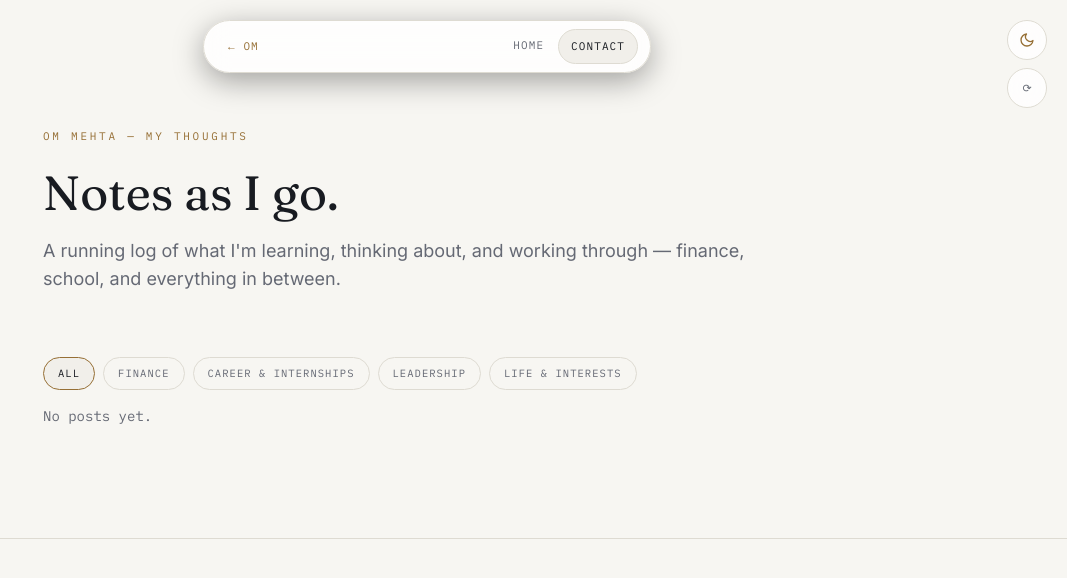
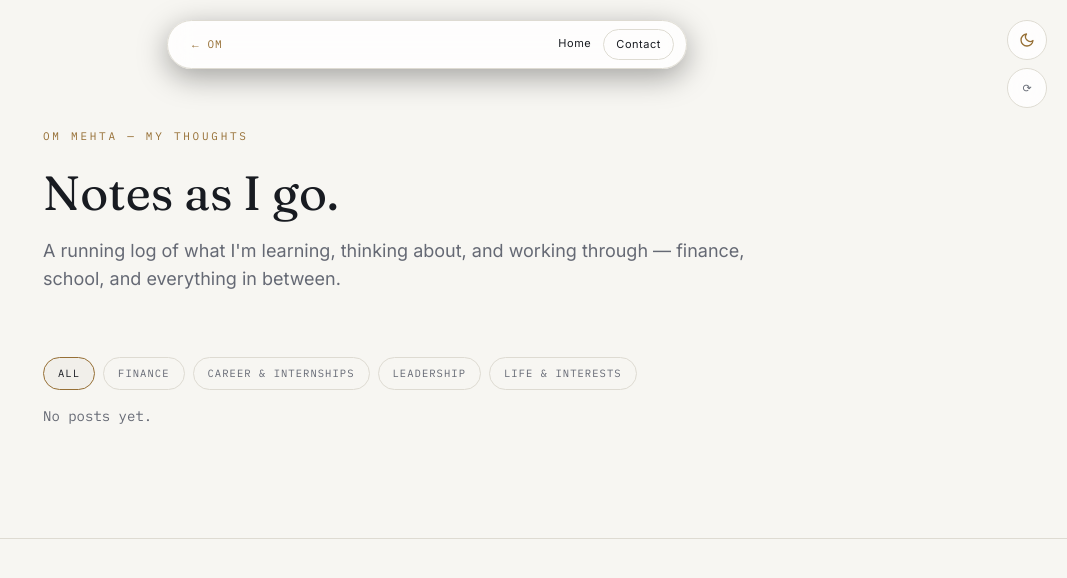
Before and after one commit to omvickmehta-arch/Om-Mehta-E-Portfolio, a website: page thoughts.html in a window 1280 px wide. Shown: the top 578 px of the page, without its empty margins (213-1280 px from the left). Drawn offline with nearby package versions, Linux system fonts and the light colour scheme.

Commit message:
Update thoughts.html

```diff
--- a/thoughts.html
+++ b/thoughts.html
@@ -100,7 +100,40 @@
     .post-body p { margin-bottom: 1.1em; line-height: 1.75; }
     .hidden-view { display: none; }
     .theme-toggle-icon { transition: opacity 0.2s ease, transform 0.3s ease; }
-  #main-nav { overflow: visible; }
+
+    /* Fix for the nav bubble – no wrapping, no clipping */
+    #main-nav {
+      overflow: visible !important;
+      width: 94%;
+      max-width: 520px;
+    }
+    #main-nav > div {
+      flex-wrap: nowrap !important;
+      padding: 0.5rem 0.75rem !important;
+    }
+    #main-nav .nav-inner {
+      display: flex;
+      flex: 1 1 auto;
+      justify-content: flex-end;
+      gap: 0.1rem;
+      font-size: 10px;
+      white-space: nowrap;
+    }
+    @media (min-width: 480px) {
+      #main-nav .nav-inner { font-size: 11px; gap: 0.15rem; }
+    }
+    #main-nav .nav-inner a {
+      padding: 0.4rem 0.6rem;
+      border-radius: 999px;
+      font-size: inherit;
+      letter-spacing: 0.05em;
+    }
+    #main-nav .nav-inner a:last-child {
+      padding-left: 0.75rem;
+      padding-right: 0.75rem;
+      border: 1px solid rgba(var(--color-hairline));
+      background: rgba(var(--color-surface2), 0.5);
+    }
   </style>
 </head>
 
@@ -122,13 +155,13 @@
     </button>
   </div>
 
-  <!-- FLOATING PILL NAV -->
-  <nav id="main-nav" class="fixed top-5 left-1/2 -translate-x-1/2 z-50 w-[92%] max-w-md">
-    <div class="flex items-center justify-between gap-1 rounded-full border border-hairline bg-surface/80 backdrop-blur-md px-3 py-2 shadow-[0_8px_30px_rgba(0,0,0,0.35)]">
-      <a href="index.html" class="flex items-center pl-3 pr-2 font-mono text-[11px] tracking-widest text-gold">← OM</a>
-      <div class="flex flex-1 justify-end gap-1 font-mono text-[10.5px] sm:text-[11px] tracking-widest uppercase text-muted">
-        <a href="index.html" class="px-2.5 py-2 rounded-full hover:text-ink transition-colors">Home</a>
-        <a href="index.html#contact" class="px-3 py-2 rounded-full border border-hairline bg-surface2 text-ink hover:border-gold transition-colors">Contact</a>
+  <!-- FLOATING PILL NAV (fixed with custom styles) -->
+  <nav id="main-nav" class="fixed top-5 left-1/2 -translate-x-1/2 z-50">
+    <div class="flex items-center justify-between rounded-full border border-hairline bg-surface/80 backdrop-blur-md shadow-[0_8px_30px_rgba(0,0,0,0.35)]">
+      <a href="index.html" class="flex items-center pl-3 pr-2 font-mono text-[11px] tracking-widest text-gold whitespace-nowrap">← OM</a>
+      <div class="nav-inner">
+        <a href="index.html" class="hover:text-ink transition-colors">Home</a>
+        <a href="index.html#contact" class="hover:text-ink transition-colors">Contact</a>
       </div>
     </div>
   </nav>
@@ -165,7 +198,7 @@
     </div>
   </main>
 
-  <!-- CONTACT SECTION (replicated from index.html) -->
+  <!-- CONTACT SECTION (clearly visible) -->
   <section id="contact" class="border-t border-hairline px-6 sm:px-10 lg:px-20 py-20">
     <div class="max-w-3xl mx-auto">
       <div class="reveal grid lg:grid-cols-[1.3fr_1fr] gap-10 items-start">
```
Lines whose indentation alone changed are shown as unchanged.
